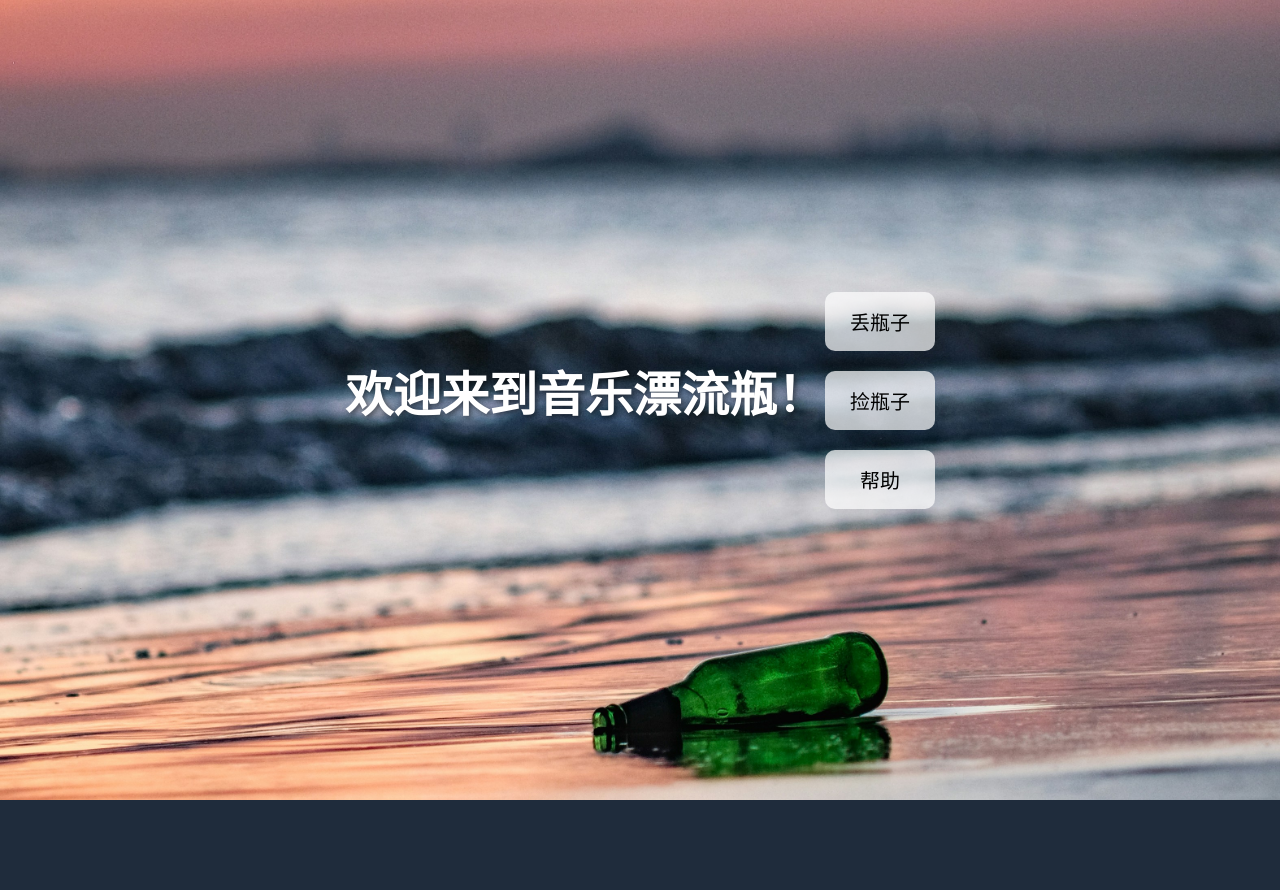
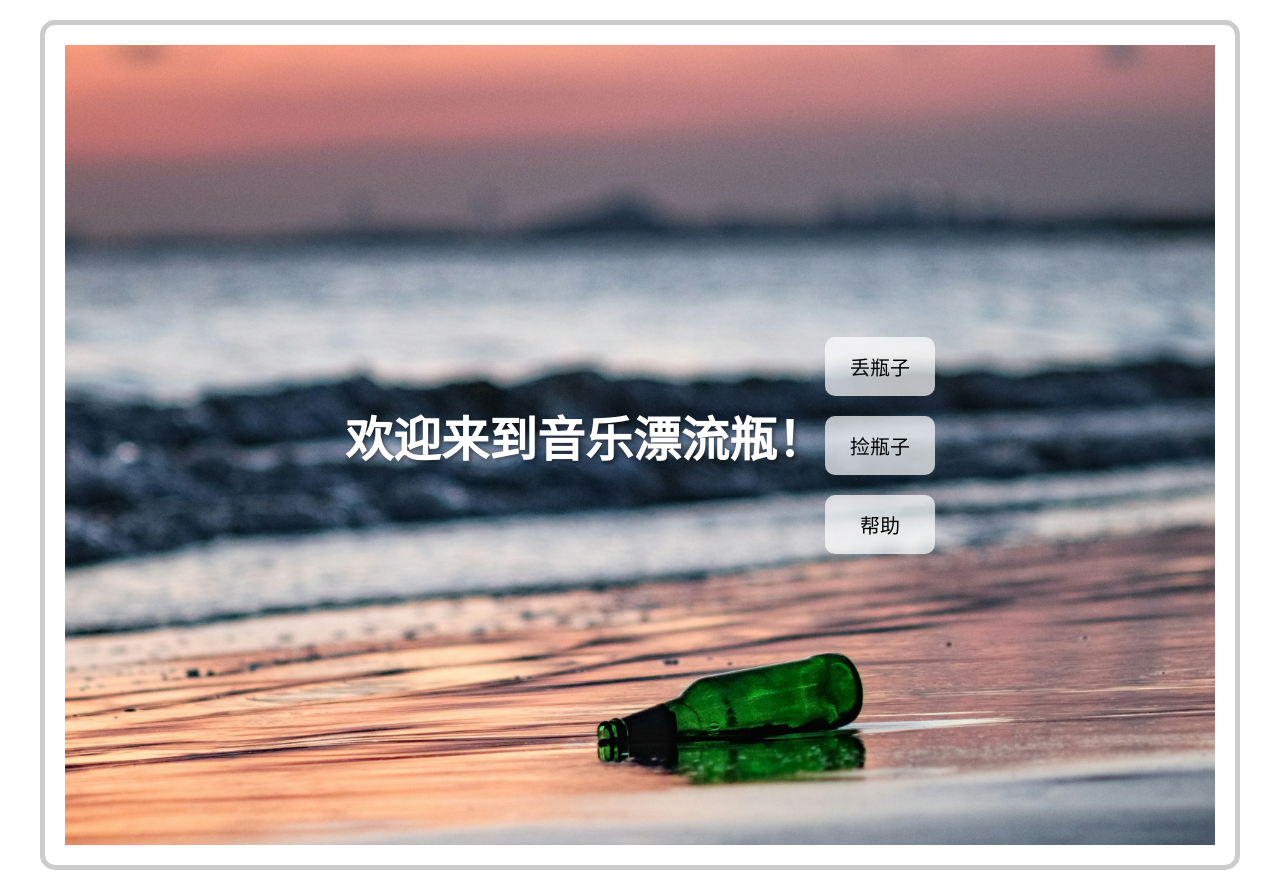
Before and after one commit to Yu560Ai/MusicBottle, a Flask app: page / in a window 1280 px wide. Before the commit the page ends 800 px from the top, so only its background shows below. Run offline with Flask 3, Linux system fonts and the light colour scheme.

Commit message:
small changes

```diff
--- a/app.py
+++ b/app.py
@@ -23,8 +23,6 @@
     song = random.choice(music_data)  # Pick a random song
     print(song)  # 在终端打印返回的歌曲信息
     return jsonify(song)  # Return the song data as JSON
-
-
 
 
 @app.route('/send_bottle/', methods=['POST'])
--- a/static/styles.css
+++ b/static/styles.css
@@ -7,13 +7,37 @@
     text-shadow: 2px 2px 5px rgba(0, 0, 0, 0.5);  /* Optional: Add shadow effect */
 }
 
+/* 给外部容器添加边框 */
+.outer-container {
+    border: 5px solid #ccc;  /* 设置 5px 宽的边框 */
+    border-radius: 15px;      /* 设置圆角边框，调整数值可以控制圆角效果 */
+    padding: 20px;            /* 给容器内的内容添加一些空白 */
+    margin: 20px auto;        /* 容器居中显示，并且添加上下的外边距 */
+    max-width: 1200px;        /* 设置最大宽度，避免页面太宽 */
+    background-color: #fff;   /* 设置容器背景颜色，避免透明 */
+    box-sizing: border-box;   /* 确保边框和内边距包含在元素宽度内 */
+    min-height: calc(100vh - 40px);  /* 确保外部容器的高度填满视口，减去边距和内边距的总和 */
+    overflow-y: auto;         /* 启用垂直滚动条，确保内容可以滚动 */
+}
+
+
 /* Other existing styles */
+/* body {
+    margin: 0;
+    padding: 0;
+    font-family: Arial, sans-serif;
+} */
+/* 让body至少填满视口 */
 body {
     margin: 0;
     padding: 0;
     font-family: Arial, sans-serif;
+    height: 100%;        /* 确保页面的高度填满整个视口 */
+    display: block;      /* 确保body是块级元素，避免flex布局带来的问题 */
 }
 
+
+/* 为hero-container添加基本的布局 */
 .hero-container {
     position: relative;
     width: 100%;
```
